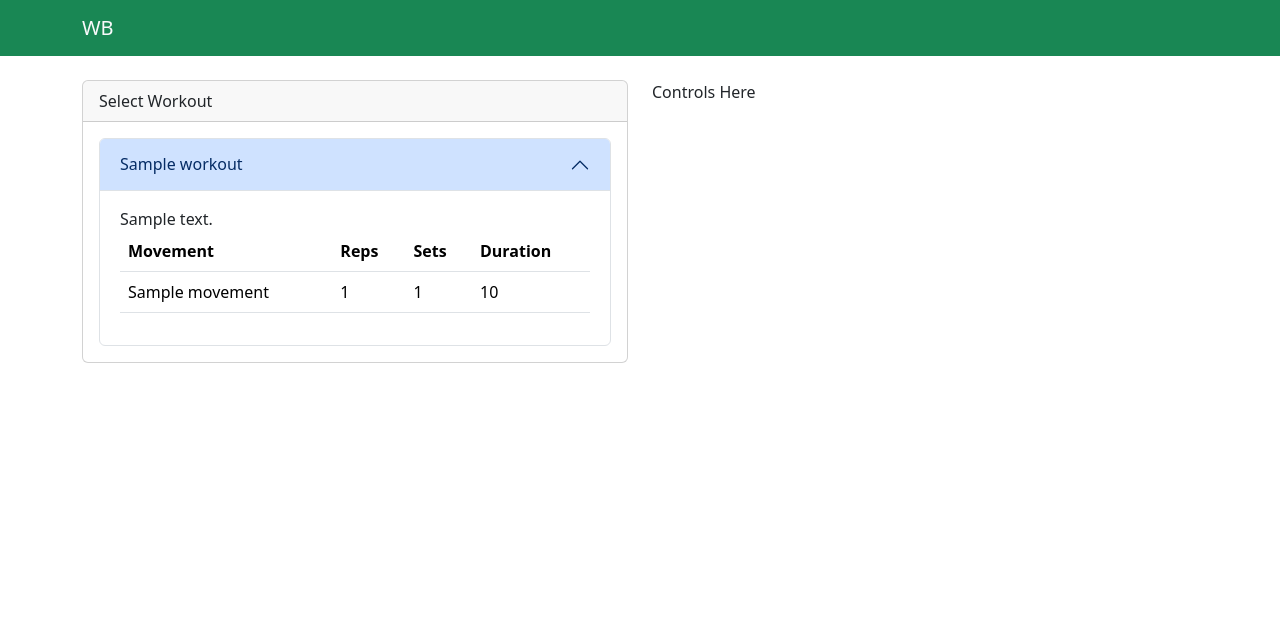
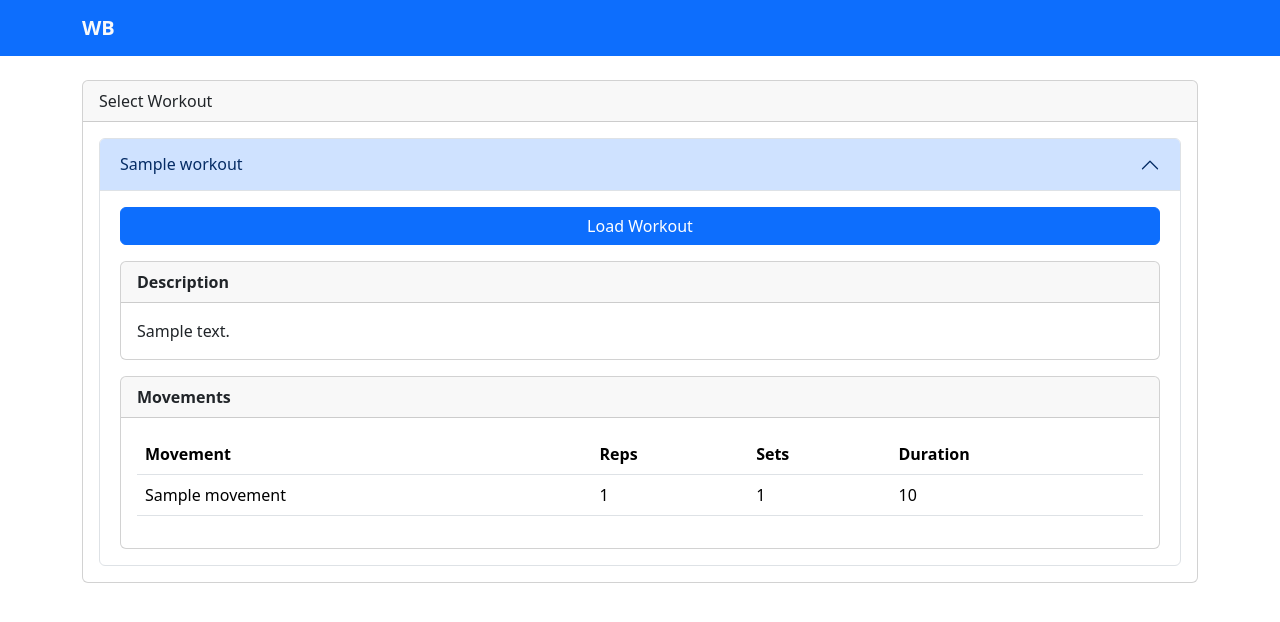
Before and after one commit to noahhefner/WorkoutBoard, a Flask app: page /control in a window 1280 px wide, after a click that opens the changed part. Shown: the top 622 px of the page. Run offline with Flask 3, Linux system fonts and the light colour scheme; tables that the repository leaves empty hold one stand-in row (values such as "Sample post").

Commit message:
websocket work

```diff
--- a/main.py
+++ b/main.py
@@ -43,5 +43,9 @@ def connect():
 def disconnect():
     print('Client disconnected.')
 
+@socketio.on('workoutselected')
+def workout_selected(data):
+    emit('workoutselected', data, broadcast=True)
+
 if __name__ == '__main__':
     socketio.run(app, debug=True, use_reloader=True)
--- a/templates/control.tmpl.html
+++ b/templates/control.tmpl.html
@@ -23,9 +23,9 @@
 </head>
 
 <body>
-  <nav class="navbar bg-success">
+  <nav class="navbar bg-primary">
     <div class="container">
-      <a class="navbar-brand text-light" href="#">WB</a>
+      <a class="navbar-brand text-light" href="#"><strong>WB</strong></a>
     </div>
   </nav>
   <div class="container mt-4">
@@ -40,23 +40,38 @@
               {% for workout in workouts %}
               <div class="accordion-item">
                 <h2 class="accordion-header">
-                  <button
-                    class="accordion-button collapsed"
-                    type="button"
+                  <button class="accordion-button collapsed" type="button"
                     data-bs-toggle="collapse"
-                    data-bs-target='#collapse-{{workout["workout_id"]}}'
-                  >
+                    data-bs-target='#collapse-{{workout["workout_id"]}}'>
                     {{ workout["workout_name"] }}
                   </button>
                 </h2>
-                <div
-                  id='collapse-{{workout["workout_id"]}}'
+                <div id='collapse-{{workout["workout_id"]}}'
                   class="accordion-collapse collapse"
-                  data-bs-parent="#accordionWorkouts"
-                >
-                  <div class="accordion-body">
+                  data-bs-parent="#accordionWorkouts">
+                  <div class="accordion-body gap-2">
+                    <div class="d-grid mb-3">
+                      <button
+                        class="btn btn-primary"
+                        type="button"
+                        onclick="selectWorkout(this)"
+                        data-workout-id='{{ workout["workout_id"] }}'
+                      >Load Workout
+                      </button>
+                    </div>
+                    <div class="card mb-3">
+                      <div class="card-header">
+                        <strong>Description</strong>
+                      </div>
+                      <div class="card-body">
                         {{ workout["description"] }}
-
+                      </div>
+                    </div>
+                    <div class="card">
+                      <div class="card-header">
+                        <strong>Movements</strong>
+                      </div>
+                      <div class="card-body">
                         <table class="table">
                           <thead>
                             <tr>
@@ -80,19 +95,31 @@
                       </div>
                     </div>
                   </div>
+                </div>
+              </div>
               {% endfor %}
             </div>
           </div>
         </div>
       </div>
-      <div class="col">
-        Controls Here
+      <div class="col d-none" id="workoutControls">
+        <div class="card">
+          <div class="card-body text-secondary">
+            start
+          </div>
+        </div>
       </div>
     </div>
   </div>
   <script>
-    document.addEventListener('DOMContentLoaded', function () {
     var socket = io();
+    // send workoutselected event to server
+    function selectWorkout(e){
+      socket.emit('workoutselected', e.dataset.workoutId);
+    }
+    // listen to workoutselected event from server
+    socket.on('workoutselected', (message) => {
+      document.querySelector('#workoutControls').classList.remove('d-none');
     });
   </script>
 </body>
```
Lines whose indentation alone changed are shown as unchanged.
